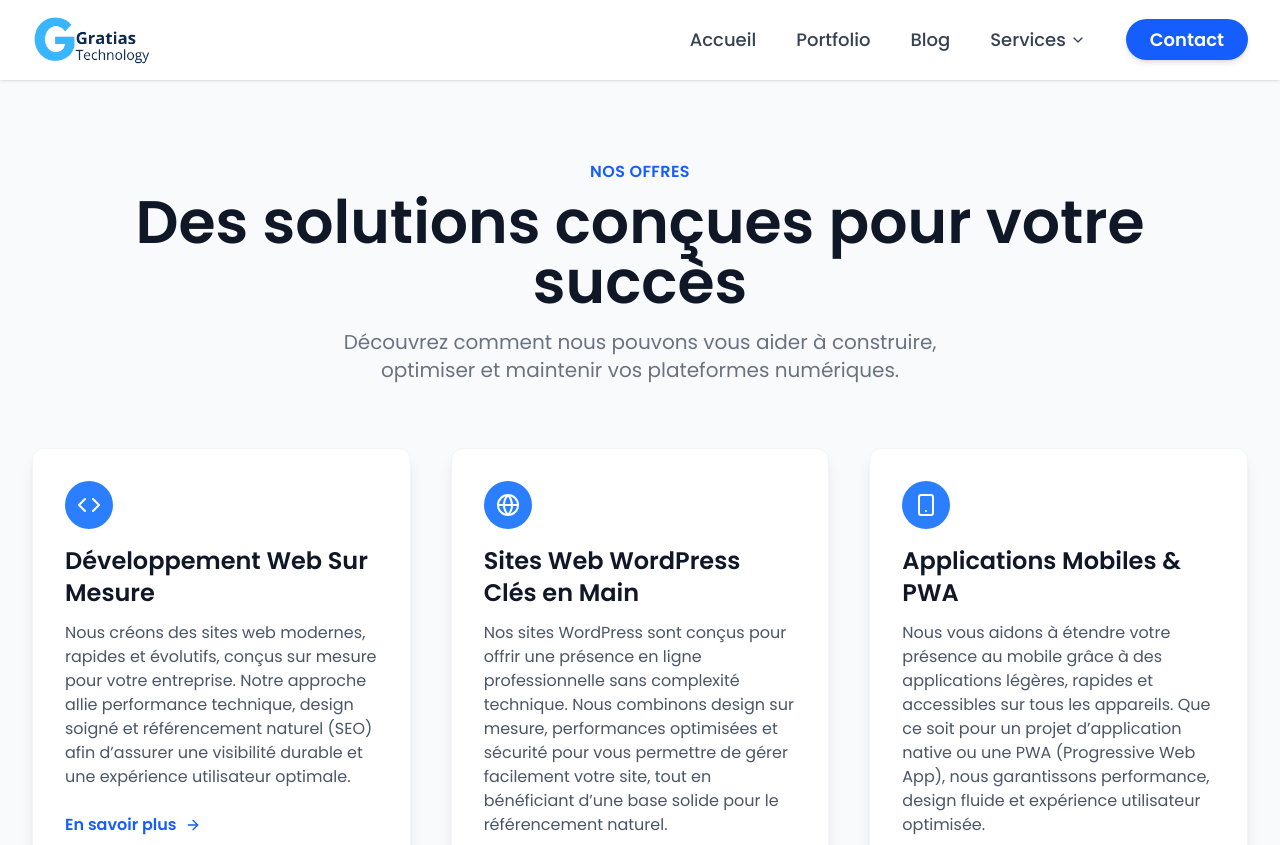
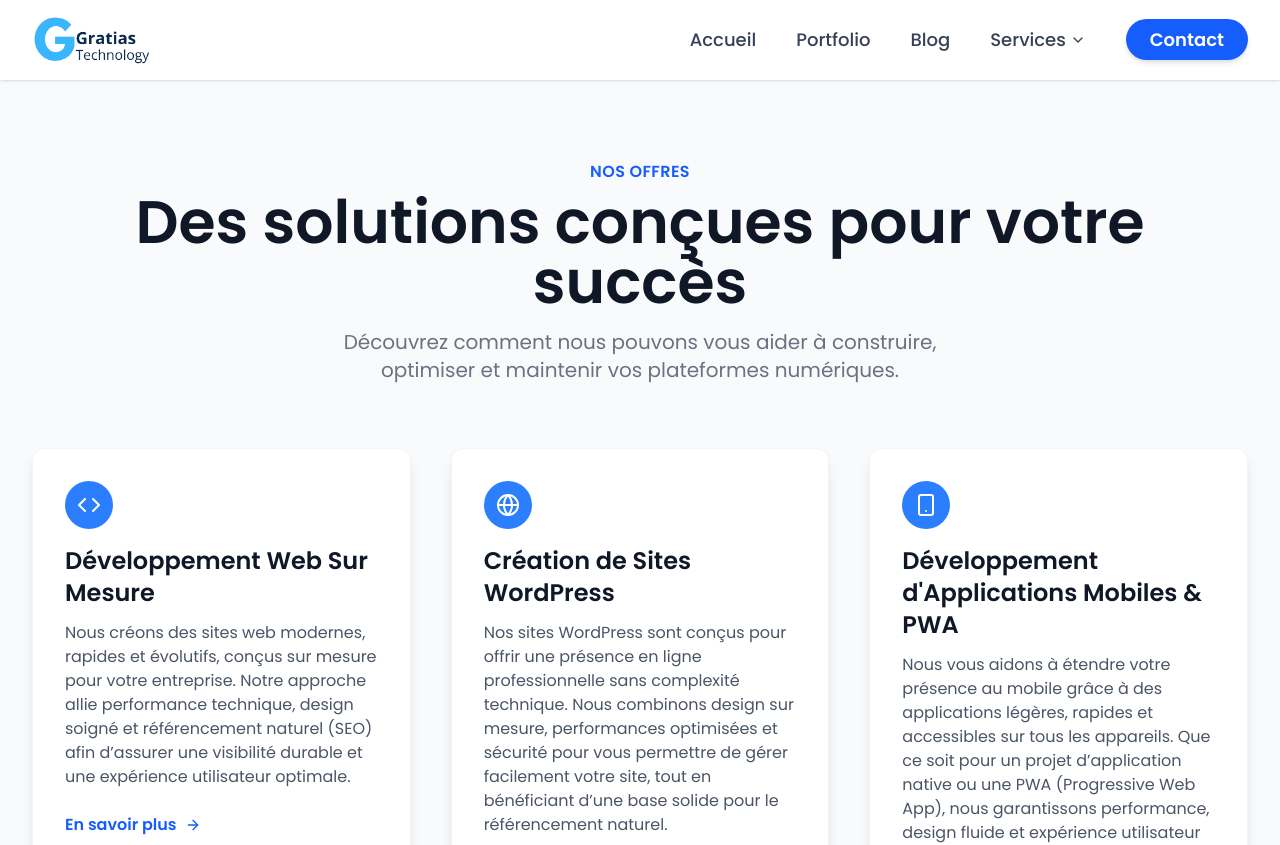
Before and after one commit to deogratias228/gratias-tech-vitrine, a Next.js app: page /services in a window 1280 px wide. Shown: the top 845 px of the page. Built offline with nearby package versions, Linux system fonts and the light colour scheme.

Commit message:
correction des titres des services

```diff
--- a/components/Navbar.tsx
+++ b/components/Navbar.tsx
@@ -17,8 +17,8 @@ export default function App() {
 
   const serviceLinks = [
     { name: "Développement Web Sur Mesure", href: "/services/developpement-web-sur-mesure" },
-    { name: "Sites Web WordPress Clés en Main", href: "/services/solutions-wordpress" },
-    { name: "Applications Mobiles & PWA", href: "/services/applications-mobiles" },
+    { name: "Création de Sites Web WordPress", href: "/services/solutions-wordpress" },
+    { name: "Développement d'Applications Mobiles & PWA", href: "/services/applications-mobiles" },
   ];
 
   return (
--- a/lib/data/services.ts
+++ b/lib/data/services.ts
@@ -102,7 +102,7 @@ export const services: Service[] = [
 
     // --- Service WordPress ---
     {
-        name: "Sites Web WordPress Clés en Main",
+        name: "Création de Sites WordPress",
         slug: "solutions-wordpress",
         href: "/services/solutions-wordpress",
         shortDescription:
@@ -169,7 +169,7 @@ export const services: Service[] = [
 
     // --- Service Mobile ---
     {
-        name: "Applications Mobiles & PWA",
+        name: "Développement d'Applications Mobiles & PWA",
         slug: "applications-mobiles",
         href: "/services/applications-mobiles",
         shortDescription:
```
